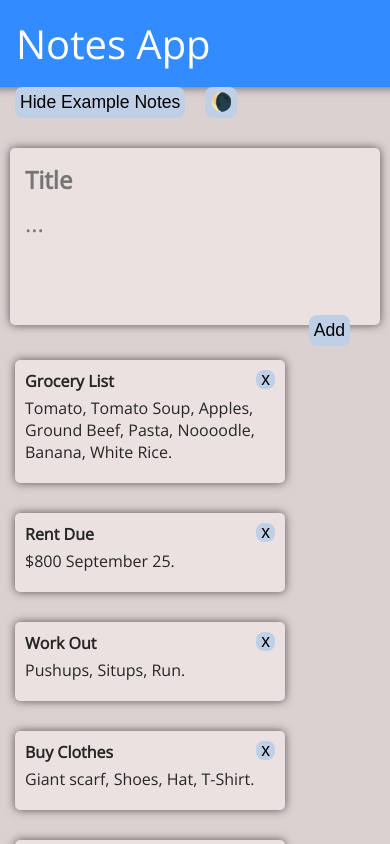
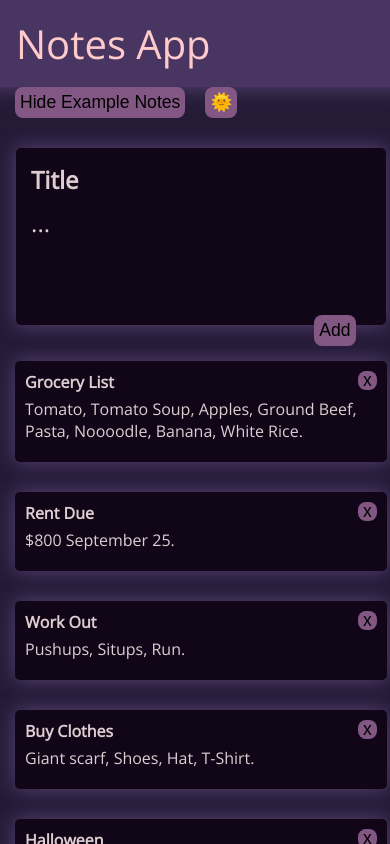
Before and after one commit to JustinRoesner/notes-app, a React (Create React App) app: page / in a window 390 px wide. Both pictures are taken after a click on the button "Show Example Notes". Shown: the top 844 px of the page. Built offline with nearby package versions, Linux system fonts and the light colour scheme.

Commit message:
responsive for mobile and default to dark

```diff
--- a/src/components/App.jsx
+++ b/src/components/App.jsx
@@ -10,7 +10,7 @@ const App = () => {
   const [showExample, setShowExample] = useState(false);
   const [notes, setNotes] = useState([]);
   const [arrayNotes, setArrayNotes] = useState([...notesArray]);
-  const [theme, setTheme] = useState("light");
+  const [theme, setTheme] = useState("dark");
 
   const addNote = (newNote) => {
     setNotes((prevNotes) => {
@@ -62,6 +62,7 @@ const App = () => {
 
         <CreateNoteForm onAdd={addNote} />
 
+        <div className="note-container">
           {showExample
             ? arrayNotes.map((x, index) => (
                 <Note
@@ -87,6 +88,7 @@ const App = () => {
           })}
         </div>
       </div>
+    </div>
   );
 };
 
--- a/src/css/styles.scss
+++ b/src/css/styles.scss
@@ -21,6 +21,7 @@ $dark-hover-background: #ffcaca; //hover = background
     transition: all 0.7s;
     background: $light-background;
     height: 120vh;
+    width: 100%;
   }
 
   button {
@@ -73,6 +74,7 @@ $dark-hover-background: #ffcaca; //hover = background
     transition: all 0.7s;
     background: $dark-background;
     height: 120vh;
+    width: 100%;
   }
 
   button {
@@ -188,6 +190,12 @@ textarea {
   word-wrap: break-word;
 }
 
+.note-container {
+  display: flex;
+  flex-wrap: wrap;
+  width: 100%;
+}
+
 button {
   font-size: 1.1em;
   border: none;
@@ -201,3 +209,21 @@ button {
   margin-right: 0px;
   line-height: 0.5em;
 }
+
+@media only screen and (max-width: 600px) {
+  .note {
+    width: 100%;
+  }
+
+  .light,
+  .dark {
+    .background {
+      height: 250vh;
+      width: 103%;
+    }
+
+    form {
+      width: 87%;
+    }
+  }
+}
```
Lines whose indentation alone changed are shown as unchanged.
